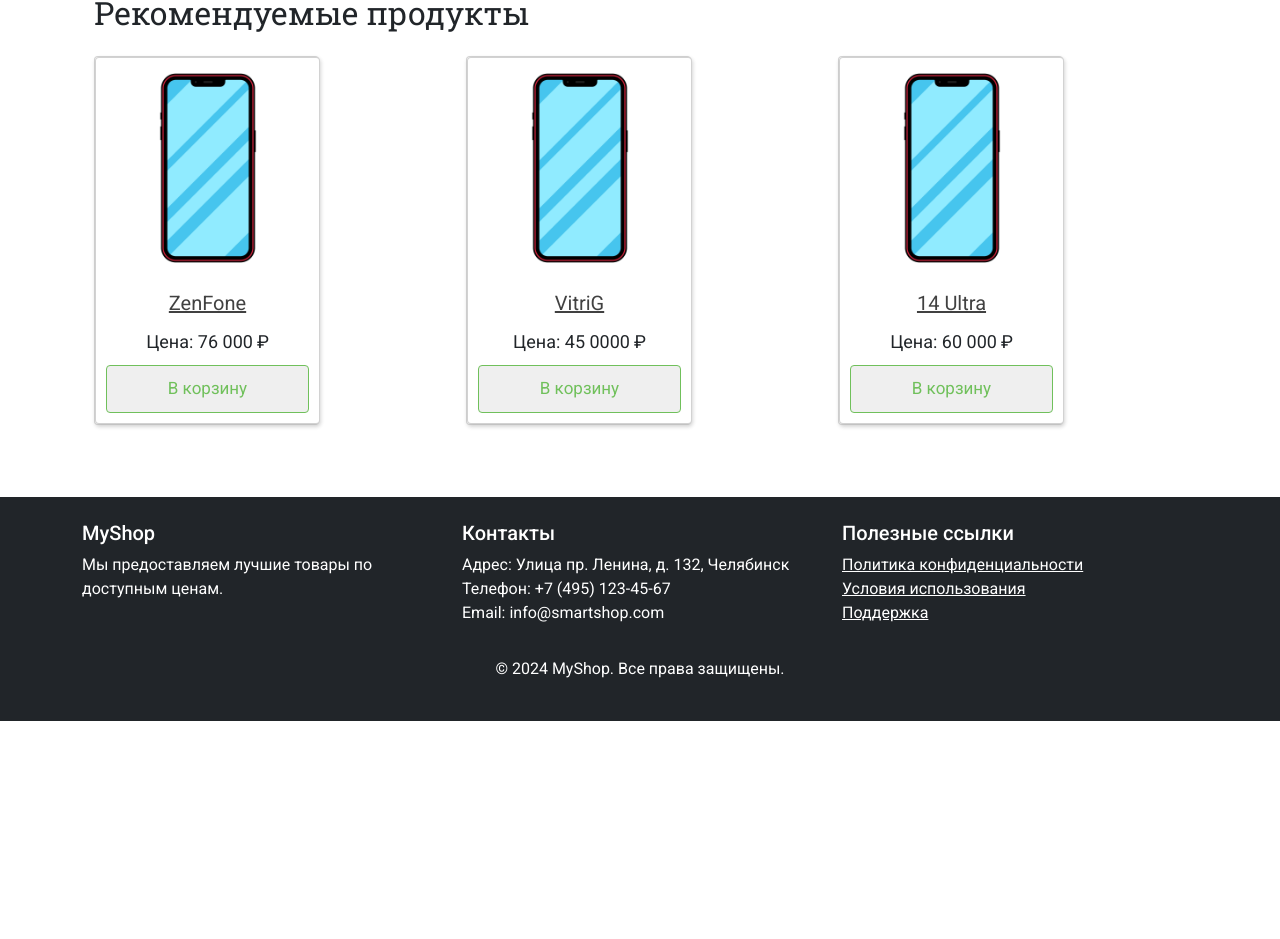
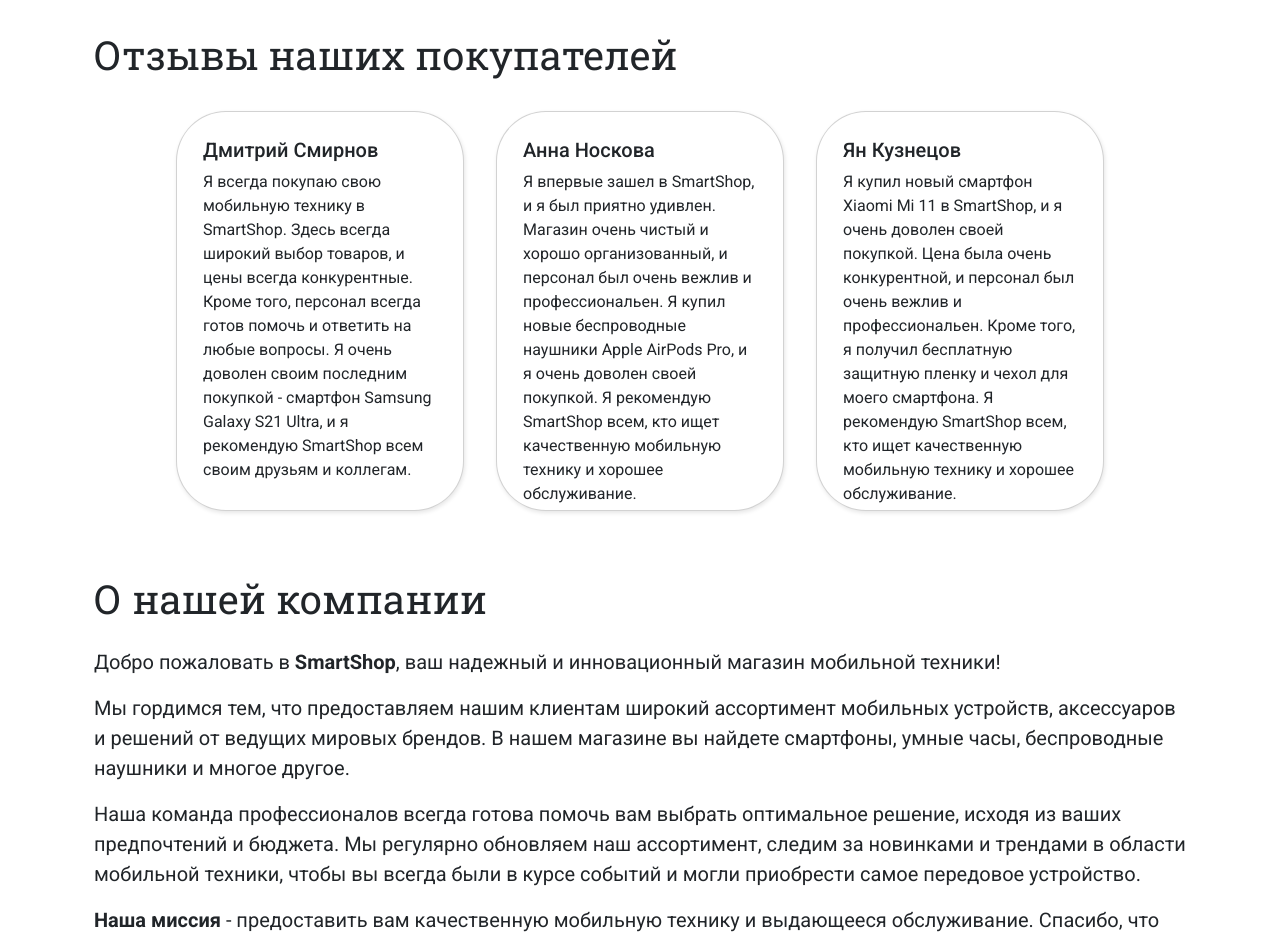
Before and after one commit to diszexuf/smart_shop_front, a React (Vite) app: page / in a window 1280 px wide. Shown: the part 783-1722 px from the top of the page. Before the commit the page ends 1504 px from the top, so only its background shows below. Built offline with nearby package versions, Linux system fonts and the light colour scheme.

Commit message:
исправлены страницы Home, Address

```diff
--- a/src/components/SideBar/SideBar.jsx
+++ b/src/components/SideBar/SideBar.jsx
@@ -13,8 +13,6 @@
 function SideBar(props) {
     const {categoryIdSB, onHandleProductChange} = props;
 
-    // Изменение цены
-    //todo добавить фильтрацию товара по цене
     const [minPrice, setMinPrice] = useState('');
     const [maxPrice, setMaxPrice] = useState('');
 
--- a/src/pages/Address/Address.css
+++ b/src/pages/Address/Address.css
@@ -1,10 +1,15 @@
-.icon {
-    display: block;
-    width: auto;
-    height: 60px;
-    margin: 50px 0px;
-    padding: 5px;
+.adress-block {
+    width: 80%;
+}
 
-    border: #b6b6b6 1px solid;
-    border-radius: 10px;
-}
+/*.icon {*/
+/*    display: block;*/
+/*    width: 1000px;*/
+/*    height: 500px;*/
+/*    scroll-behavior: smooth;*/
+/*    !*margin: 50px 0;*!*/
+/*    !*padding: 5px;*!*/
+
+/*    !*border: #b6b6b6 1px solid;*!*/
+/*    !*border-radius: 10px;*!*/
+/*}*/
--- a/src/pages/Home/Home.jsx
+++ b/src/pages/Home/Home.jsx
@@ -5,16 +5,31 @@
 import advertisImg3 from './Frame 10.svg'
 import './Home.css'
 import ProductCard from "../../components/ProductCard/ProductCard.jsx";
+import Review from "./Review.jsx";
 
 
 function Home() {
+    const reviews = [
+        {
+            name: "Дмитрий Смирнов",
+            reviewText: "Я всегда покупаю свою мобильную технику в SmartShop. Здесь всегда широкий выбор товаров, и цены всегда конкурентные. Кроме того, персонал всегда готов помочь и ответить на любые вопросы. Я очень доволен своим последним покупкой - смартфон Samsung Galaxy S21 Ultra, и я рекомендую SmartShop всем своим друзьям и коллегам."
+        },
+        {
+            name: "Анна Носкова",
+            reviewText: "Я впервые зашел в SmartShop, и я был приятно удивлен. Магазин очень чистый и хорошо организованный, и персонал был очень вежлив и профессиональен. Я купил новые беспроводные наушники Apple AirPods Pro, и я очень доволен своей покупкой. Я рекомендую SmartShop всем, кто ищет качественную мобильную технику и хорошее обслуживание."
+        },
+        {
+            name: "Ян Кузнецов",
+            reviewText: "Я купил новый смартфон Xiaomi Mi 11 в SmartShop, и я очень доволен своей покупкой. Цена была очень конкурентной, и персонал был очень вежлив и профессиональен. Кроме того, я получил бесплатную защитную пленку и чехол для моего смартфона. Я рекомендую SmartShop всем, кто ищет качественную мобильную технику и хорошее обслуживание."
+        },
+    ]
 
     return (
         <Container className='min-vh-100'>
             <div className="container mt-5">
                 <Carousel fade>
                     <Carousel.Item>
-                        <Image src={advertisImg3} alt="First slide" className="carousel-image" />
+                        <Image src={advertisImg3} alt="First slide" className="carousel-image"/>
                     </Carousel.Item>
                     <Carousel.Item>
                         <Image src={advertisImg1} alt="Second slide" className="carousel-image"/>
@@ -24,27 +39,42 @@
                     </Carousel.Item>
                 </Carousel>
 
+                <div style={{marginTop: '10%'}}>
+                    <h1>Отзывы наших покупателей</h1>
+                    <div className="d-flex justify-content-center align-items-center mt-3">
+                        {reviews.map((review, index) => (
+                            <Review key={index} name={review.name} reviewText={review.reviewText}/>
+                        ))}
+                    </div>
+                </div>
 
-                <div className="row mb-5 mt-5">
-                    <h2 className="my-4">Рекомендуемые продукты</h2>
-                    <div className="col-md-4">
-                        <div className="card mb-4">
-                            <ProductCard productId={567} brand="Asus" model="ZenFone" price="76 000"/>
-                        </div>
+                <div className="mt-5 mb-5">
+                    <h1>О нашей компании</h1>
+                    <div style={{fontSize: 20}} className="text-start mt-4">
+                        <p>
+                            Добро пожаловать в <b>SmartShop</b>, ваш надежный и инновационный магазин мобильной техники!
+                        </p>
+                        <p>
+                            Мы гордимся тем, что предоставляем нашим клиентам широкий ассортимент мобильных устройств,
+                            аксессуаров и решений от ведущих мировых брендов. В нашем магазине вы найдете смартфоны,
+                            умные часы, беспроводные наушники и многое другое.
+                        </p>
+                        <p>
+                            Наша команда профессионалов всегда готова помочь вам выбрать оптимальное решение, исходя из
+                            ваших предпочтений и бюджета. Мы регулярно обновляем наш ассортимент, следим за новинками и
+                            трендами в области мобильной техники, чтобы вы всегда были в курсе событий и могли
+                            приобрести самое передовое устройство.
+                        </p>
+                        <p>
+                            <b>Наша миссия</b> - предоставить вам качественную мобильную технику и выдающееся
+                            обслуживание. Спасибо, что выбираете SmartShop, и мы надеемся, что вы станете нашим
+                            постоянным клиентом и другом!
+                        </p>
+                        <p>
+                            С уважением,
+                            Команда <b>SmartShop</b>
+                        </p>
                     </div>
-
-                    <div className="col-md-4">
-                        <div className="card mb-4">
-                            <ProductCard productId={567} brand="Osmos" model="VitriG" price="45 0000"/>
-                        </div>
-                    </div>
-
-                    <div className="col-md-4">
-                        <div className="card mb-4">
-                            <ProductCard productId={567} brand="Xiaomi" model="14 Ultra" price="60 000"/>
-                        </div>
-                    </div>
-
                 </div>
             </div>
 
--- /dev/null
+++ b/src/pages/Home/Review.jsx
@@ -0,0 +1,18 @@
+import {Card} from "react-bootstrap";
+
+function Review(props) {
+    const {name, reviewText} = props;
+
+    return(
+        <Card style={{ width: '18rem', height: 400, borderRadius: 50, padding: 10 }} className='m-3'>
+            <Card.Body>
+                <Card.Title>{name}</Card.Title>
+                <Card.Text>
+                    {reviewText}
+                </Card.Text>
+            </Card.Body>
+        </Card>
+    );
+}
+
+export default Review;
--- a/src/pages/Profile/Profile.jsx
+++ b/src/pages/Profile/Profile.jsx
@@ -12,6 +12,8 @@
     });
     const [orders, setOrders] = useState([]);
 
+    //todo статус заказов
+    //todo пикчи
     console.log('user data', user);
 
     // useEffect(() => {
```
Also changed, not shown: src/pages/Address/Address.jsx (+37 -18 lines).
